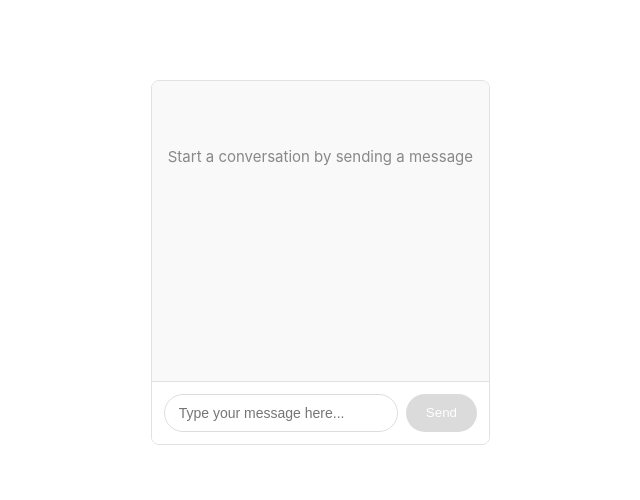
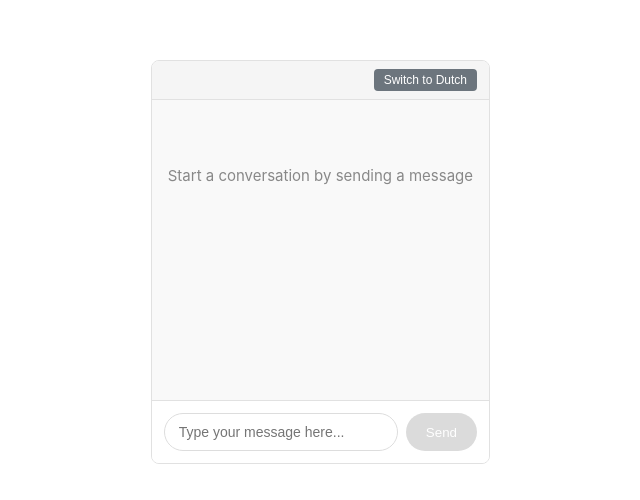
Before and after one commit to i-Sociaal-Lab/jaapjunior, a Vue app in the folder packages/frontend/: page / in a window 1280 px wide. Shown: the part 138-638 px from the top of the page, without its empty margins (150-790 px from the left). Built offline with nearby package versions, Linux system fonts and the light colour scheme.

Commit message:
Update TheChat.vue

```diff
--- a/packages/frontend/src/components/TheChat.vue
+++ b/packages/frontend/src/components/TheChat.vue
@@ -1,11 +1,33 @@
 <script setup lang="ts">
 import { ref, computed } from 'vue'
 
-// Config object for all user-facing strings
-const config = {
-  emptyState: 'Start a conversation by sending a message',
-  inputPlaceholder: 'Type your message here...',
-  sendButton: 'Send',
+// Translation objects for each supported language
+const translations = {
+  en: {
+    emptyState: 'Start a conversation by sending a message',
+    inputPlaceholder: 'Type your message here...',
+    sendButton: 'Send',
+    languageToggle: 'Switch to Dutch',
+  },
+  nl: {
+    emptyState: 'Begin een gesprek door een bericht te sturen',
+    inputPlaceholder: 'Typ hier je bericht...',
+    sendButton: 'Versturen',
+    languageToggle: 'Schakel naar Engels',
+  },
+}
+
+// Current language state
+const currentLanguage = ref<'en' | 'nl'>('en')
+
+// Computed config that changes based on selected language
+const config = computed(() => {
+  return translations[currentLanguage.value]
+})
+
+// Toggle between languages
+const toggleLanguage = () => {
+  currentLanguage.value = currentLanguage.value === 'en' ? 'nl' : 'en'
 }
 
 const messageInput = ref('')
@@ -49,6 +71,12 @@ const sendMessage = () => {
 
 <template>
   <div class="chat-container">
+    <div class="language-toggle">
+      <button @click="toggleLanguage" class="toggle-button">
+        {{ config.languageToggle }}
+      </button>
+    </div>
+
     <div class="messages-container">
       <div v-if="messages.length === 0" class="empty-state">
         {{ config.emptyState }}
@@ -77,6 +105,29 @@ const sendMessage = () => {
 </template>
 
 <style scoped>
+.language-toggle {
+  display: flex;
+  justify-content: flex-end;
+  padding: 8px 12px;
+  background-color: #f5f5f5;
+  border-bottom: 1px solid #e1e1e1;
+}
+
+.toggle-button {
+  background-color: #6c757d;
+  color: white;
+  border: none;
+  border-radius: 4px;
+  padding: 4px 10px;
+  font-size: 12px;
+  cursor: pointer;
+  transition: background-color 0.2s;
+}
+
+.toggle-button:hover {
+  background-color: #5a6268;
+}
+
 .chat-container {
   display: flex;
   flex-direction: column;
```
